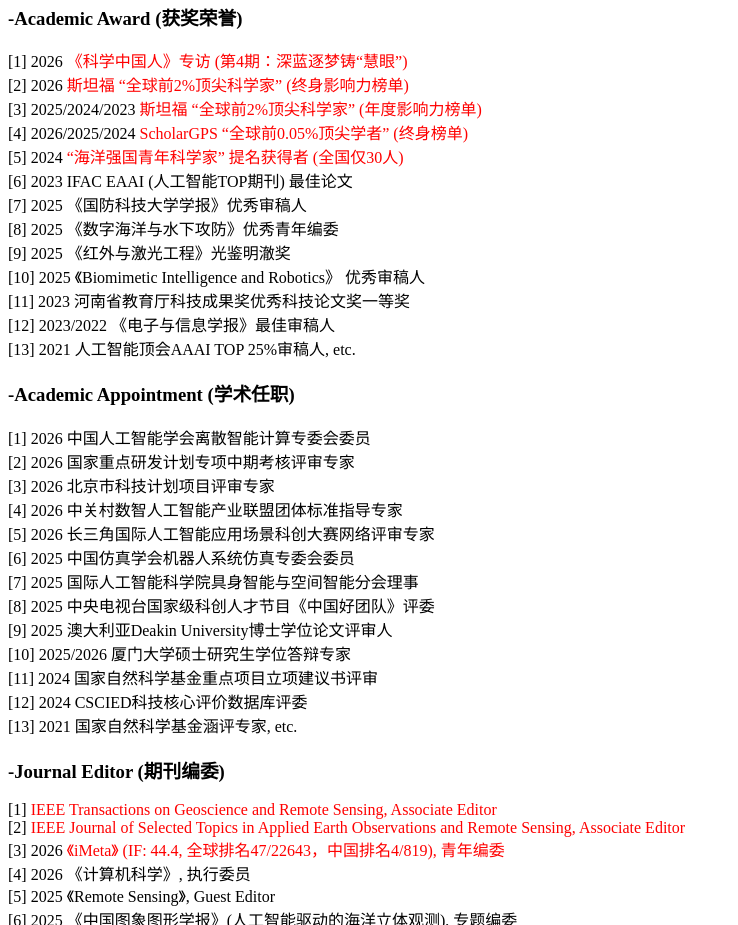
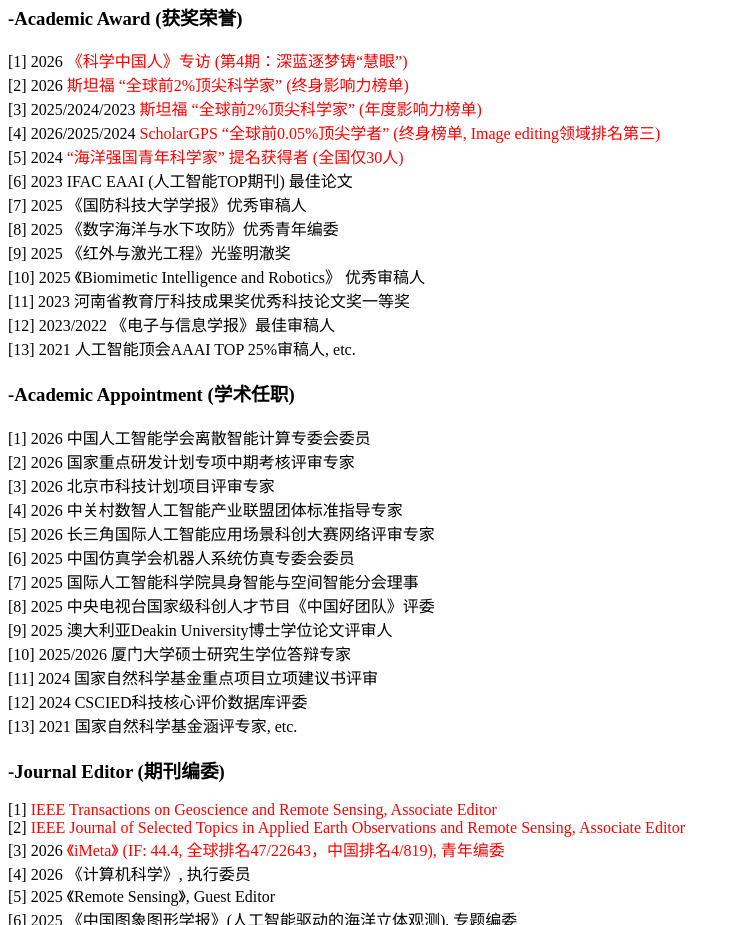
Before and after one commit to zhuangpeixian/zhuangpeixian.github.io, a plain HTML site: page index.html in a window 1280 px wide. Shown: the part 2858-3783 px from the top of the page, without its empty margins (0-738 px from the left). Drawn offline with Linux system fonts and the light colour scheme.

Commit message:
Update index.html

```diff
--- a/index.html
+++ b/index.html
@@ -98,7 +98,7 @@
        [1] 2026           <font color="red">《科学中国人》专访 (第4期：深蓝逐梦铸“慧眼”)</font> <br>
        [2] 2026           <font color="red">斯坦福 “全球前2%顶尖科学家” (终身影响力榜单)</font> <br>
        [3] 2025/2024/2023 <font color="red">斯坦福 “全球前2%顶尖科学家” (年度影响力榜单)</font> <br>
-       [4] 2026/2025/2024 <font color="red">ScholarGPS “全球前0.05%顶尖学者” (终身榜单)</font> <br>
+       [4] 2026/2025/2024 <font color="red">ScholarGPS “全球前0.05%顶尖学者” (终身榜单, Image editing领域排名第三)</font> <br>
        [5] 2024           <font color="red">“海洋强国青年科学家” 提名获得者 (全国仅30人)</font> <br>
        [6] 2023           IFAC EAAI (人工智能TOP期刊) 最佳论文 <br>
        [7] 2025           《国防科技大学学报》优秀审稿人 <br>
```
